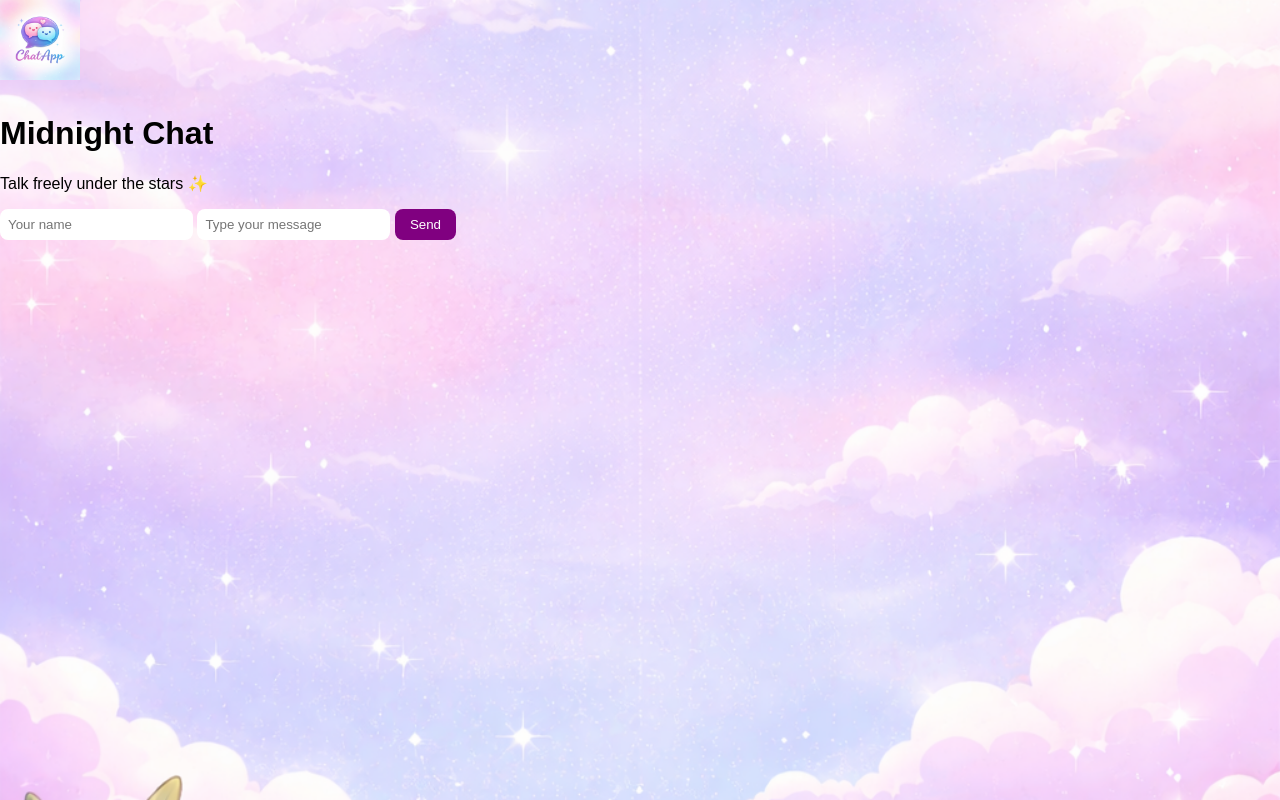
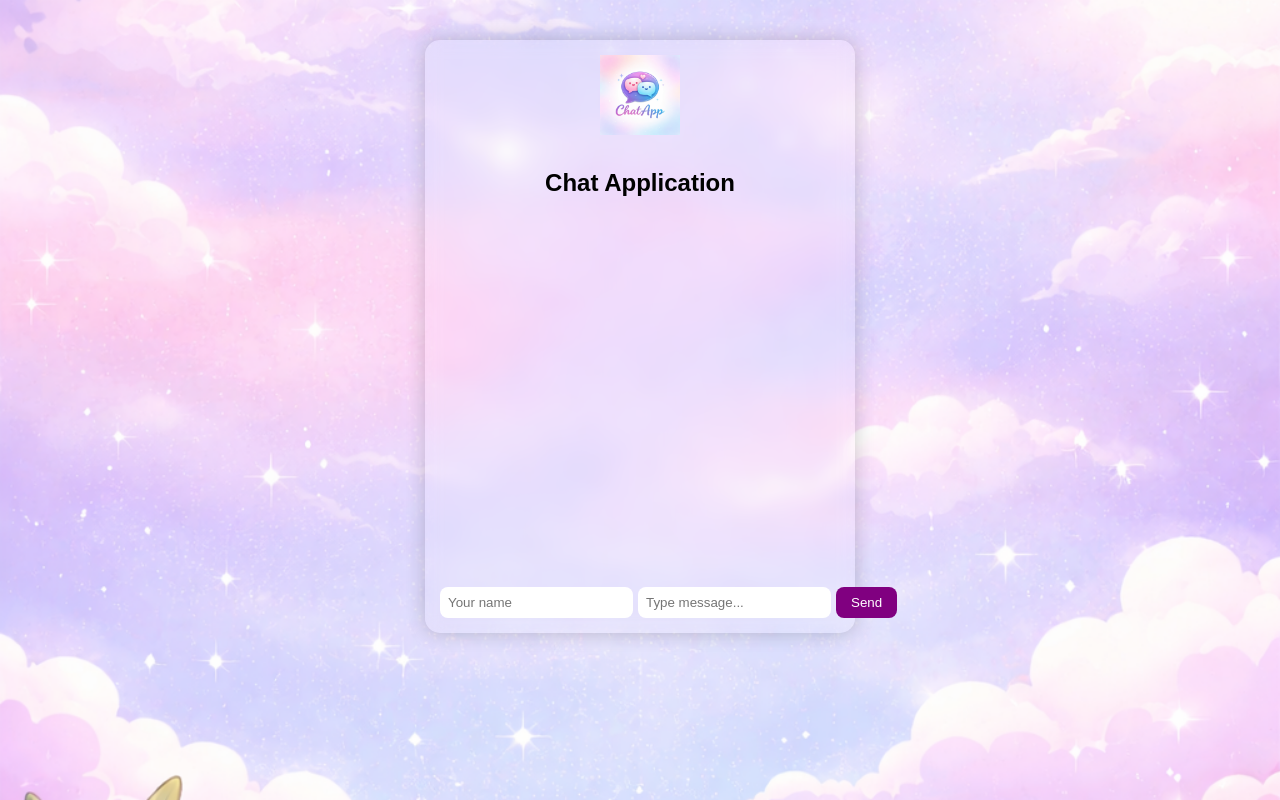
Before and after one commit to raman6868/mychatapp, a Flask app: page / in a window 1280 px wide. Run offline with Flask 3, Linux system fonts and the light colour scheme; some libraries are stand-ins or nearby versions.

Commit message:
Refactor index.html for chat application layout

```diff
--- a/templates/index.html
+++ b/templates/index.html
@@ -1,53 +1,63 @@
 <!DOCTYPE html>
-<html lang="en">
+<html>
 <head>
-    <meta charset="UTF-8">
-    <title>Midnight Chat</title>
-
+    <title>Chat App</title>
     <link rel="stylesheet" href="/static/style.css">
-    <script src="https://cdn.socket.io/4.5.4/socket.io.min.js"></script>
 </head>
-
 <body>
 
-<div class="overlay"></div>
+<div class="container">
 
-<div class="chat-app">
-
-    <div class="chat-header">
+    <div class="header">
         <img src="/static/logo.png" class="logo">
-        <h1>Midnight Chat</h1>
-        <p>Talk freely under the stars ✨</p>
+        <h2>Chat Application</h2>
     </div>
 
-    <div id="messages" class="chat-box"></div>
+    <div id="chat-box"></div>
 
-    <div class="inputs">
+    <div class="input-area">
         <input id="username" placeholder="Your name">
-        <input id="message" placeholder="Type your message">
+        <input id="message" placeholder="Type message...">
         <button onclick="sendMessage()">Send</button>
     </div>
 
 </div>
 
+<script src="https://cdnjs.cloudflare.com/ajax/libs/socket.io/4.0.1/socket.io.js"></script>
+
 <script>
-    const socket = io();
+var socket = io();
 
-    function sendMessage() {
-        const username = document.getElementById('username').value.trim();
-        const message = document.getElementById('message').value.trim();
+function sendMessage(){
+    let username = document.getElementById("username").value;
+    let message = document.getElementById("message").value;
 
-        if (username && message) {
-            socket.send({ username, message });
-            document.getElementById('message').value = "";
-        }
+    socket.send({
+        username: username,
+        message: message
+    });
+
+    document.getElementById("message").value = "";
+}
+
+socket.on('message', function(data){
+    let chatBox = document.getElementById("chat-box");
+
+    let div = document.createElement("div");
+
+    let myName = document.getElementById("username").value;
+
+    if(data.username === myName){
+        div.className = "my-message";
+    } else {
+        div.className = "other-message";
     }
 
-    socket.on('message', function(data) {
-        const box = document.getElementById('messages');
-        box.innerHTML += `<div class="msg"><b>${data.username}</b><span>${data.message}</span></div>`;
-        box.scrollTop = box.scrollHeight;
-    });
+    div.innerHTML = "<b>" + data.username + ":</b> " + data.message;
+    chatBox.appendChild(div);
+
+    chatBox.scrollTop = chatBox.scrollHeight;
+});
 </script>
 
 </body>
```
